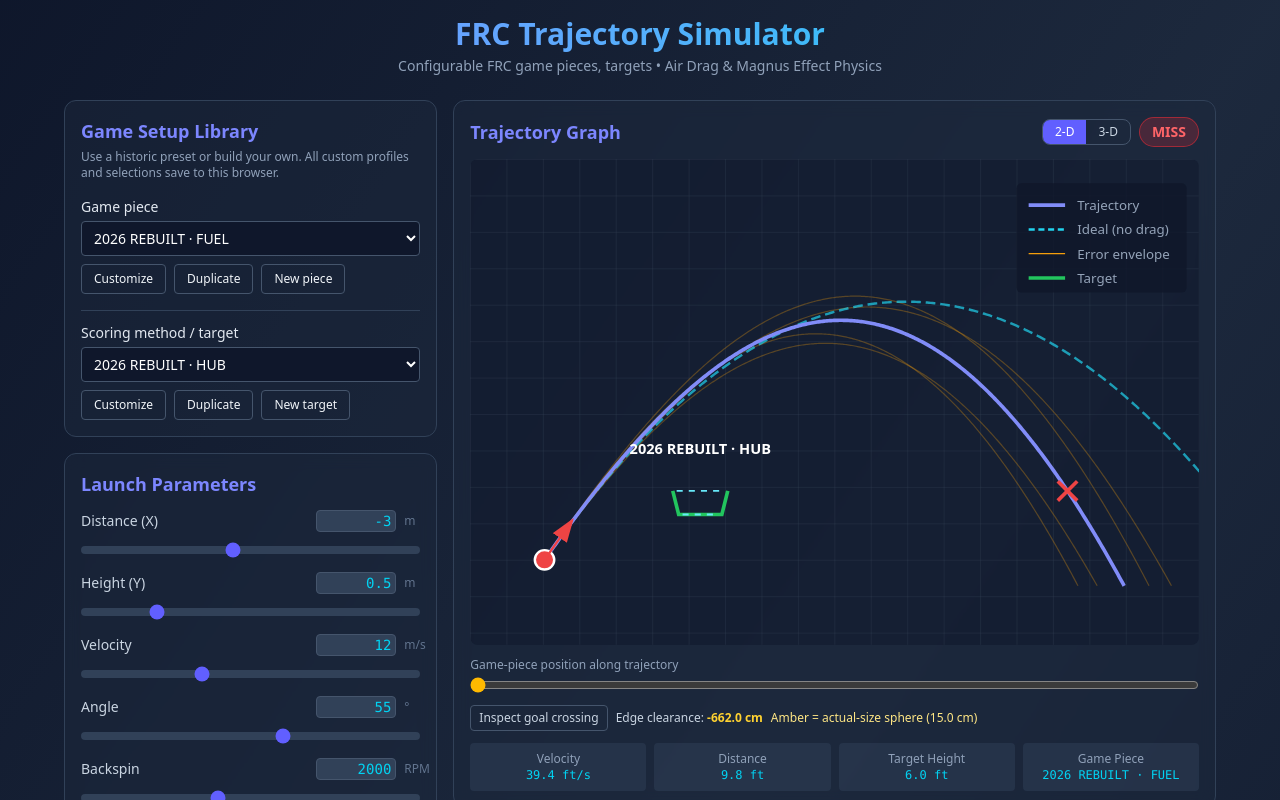
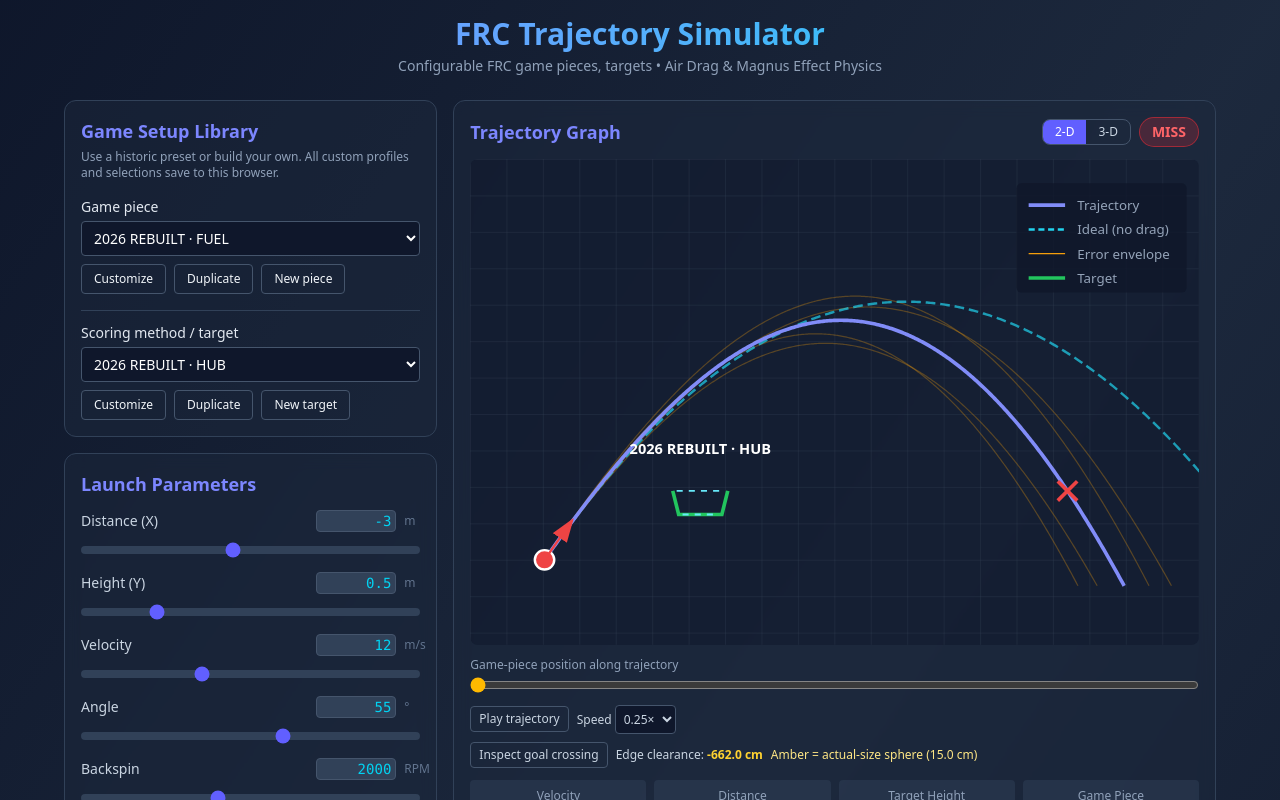
Before and after one commit to Aieda1l/FRC-REBUILT-Projectile-Simulator, a React (Vite) app: page / in a window 1280 px wide. Shown: the top 800 px of the page. Built offline with nearby package versions, Linux system fonts and the light colour scheme; the HTML template or start-up script is replaced by a standard one.

Commit message:
feat: add variable-speed 2D shot playback and manual scrub

```diff
--- a/src/TrajectorySimulator.jsx
+++ b/src/TrajectorySimulator.jsx
@@ -135,6 +135,8 @@
     const [showEnvelope, setShowEnvelope] = useState(true);
     const [viewMode, setViewMode] = useState('2d');
     const [playbackIndex, setPlaybackIndex] = useState(0);
+    const [playbackRunning, setPlaybackRunning] = useState(false);
+    const [playbackSpeed, setPlaybackSpeed] = useState(0.25);
 
     // Advanced calibrated physics
     const [robotVelocity, setRobotVelocity] = useState([0, 0, 0]);
@@ -409,6 +411,15 @@
             clearances: side.clearances.map((line) => line.map((point) => toSVG(...point))),
         };
     }, [toSVG, hubGeometry, radius]);
+
+    useEffect(() => {
+        if (!playbackRunning || viewMode !== '2d' || playbackIndex >= result.samples3d.length-1) return;
+        const dt = result.samples3d.length > 1
+            ? Math.max(1e-5, result.samples3d[1].time - result.samples3d[0].time) : 0.01;
+        const advance = Math.max(1, Math.round(0.033 * playbackSpeed / dt));
+        const timer = setInterval(() => setPlaybackIndex((i)=>Math.min(result.samples3d.length-1,i+advance)),33);
+        return () => clearInterval(timer);
+    }, [playbackRunning, playbackSpeed, playbackIndex, result.samples3d, viewMode]);
 
     const activeSample = result.samples3d[Math.min(playbackIndex, result.samples3d.length - 1)];
     const pieceVis = useMemo(() => {
@@ -768,12 +779,25 @@
                             </svg>
                             )}
 
-                            {viewMode === '2d' && <label className="block mt-3 text-xs text-slate-400">
-                                Game-piece position along trajectory
-                                <input type="range" className="w-full mt-1 accent-amber-400" min="0"
-                                    max={Math.max(0,result.samples3d.length-1)} value={Math.min(playbackIndex,result.samples3d.length-1)}
-                                    onChange={(event)=>setPlaybackIndex(Number(event.target.value))}/>
-                            </label>}
+                            {viewMode === '2d' && <div className="mt-3 space-y-2">
+                                <label className="block text-xs text-slate-400">
+                                    Game-piece position along trajectory
+                                    <input type="range" className="w-full mt-1 accent-amber-400" min="0"
+                                        max={Math.max(0,result.samples3d.length-1)} value={Math.min(playbackIndex,result.samples3d.length-1)}
+                                        onChange={(event)=>setPlaybackIndex(Number(event.target.value))}/>
+                                </label>
+                                <div className="flex items-center gap-2 text-xs text-slate-300">
+                                    <button type="button" className="border border-slate-600 rounded px-2 py-1"
+                                        onClick={()=>{if(!playbackRunning && playbackIndex>=result.samples3d.length-1)setPlaybackIndex(0);setPlaybackRunning(v=>!v);}}>
+                                        {playbackRunning && playbackIndex<result.samples3d.length-1 ? 'Pause playback' : 'Play trajectory'}
+                                    </button>
+                                    <label>Speed <select value={playbackSpeed}
+                                        className="bg-slate-900 border border-slate-600 rounded p-1"
+                                        onChange={(event)=>setPlaybackSpeed(Number(event.target.value))}>
+                                        {[0.25,0.5,1,2].map(v=><option key={v} value={v}>{v}×</option>)}
+                                    </select></label>
+                                </div>
+                            </div>}
                             <div className="mt-2 flex flex-wrap items-center gap-2 text-xs text-slate-300">
                                 <button type="button" className="border border-slate-600 px-2 py-1 rounded hover:border-cyan-400"
                                     onClick={centerNearTarget} disabled={!result.hubInteraction?.topCrossing}>
```
